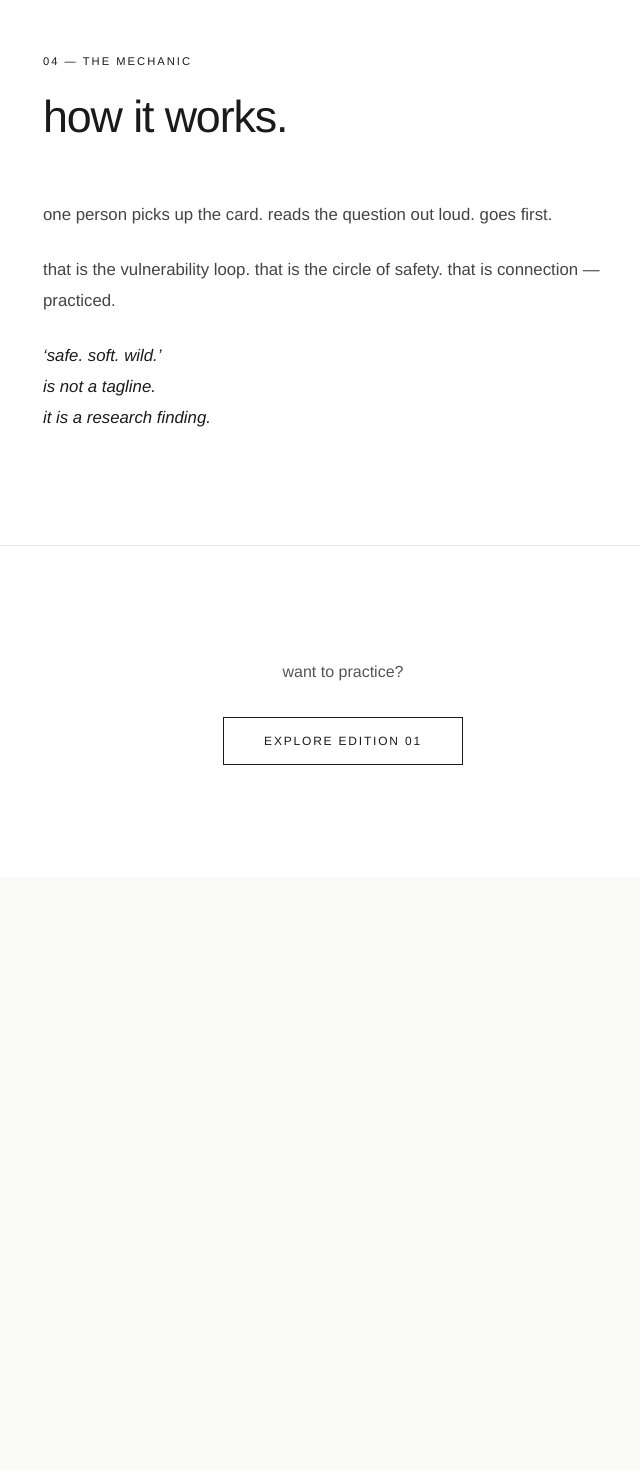
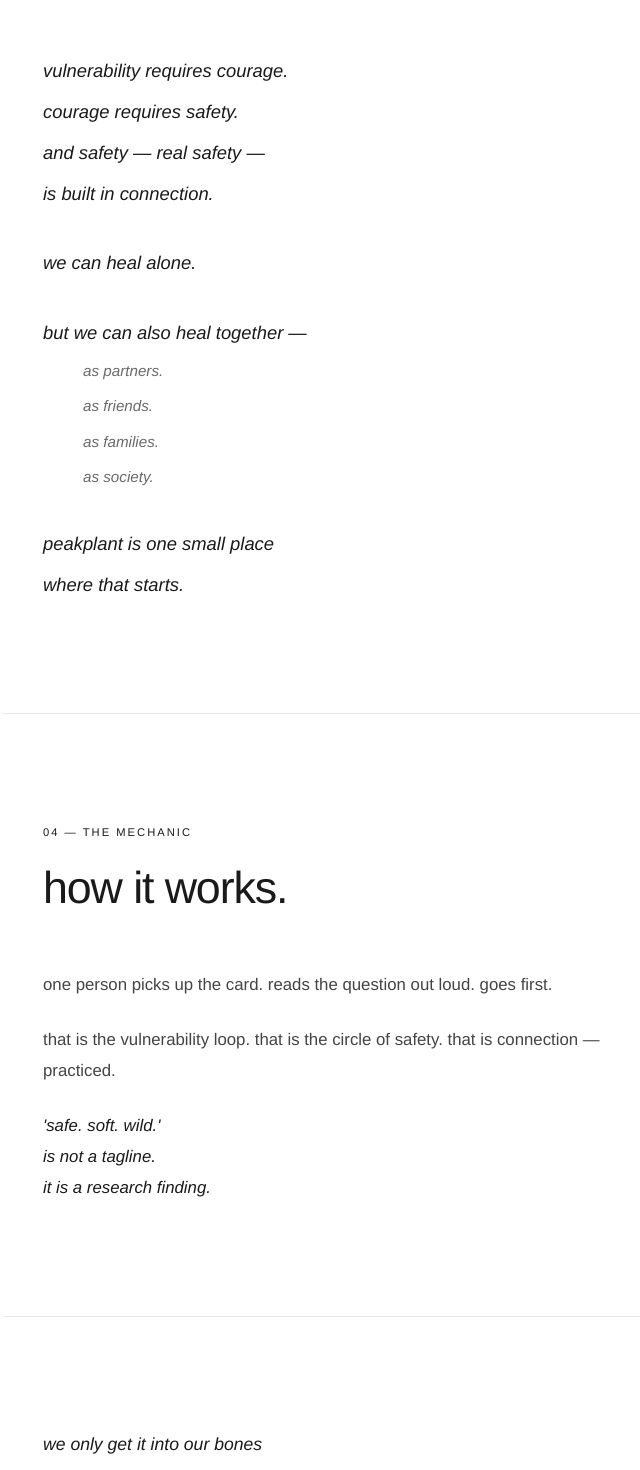
Before and after one commit to aliciafrommann-creator/PeakPlant, a Next.js app: page /philosophy in a window 1280 px wide. Shown: the part 2720-4190 px from the top of the page, without its empty margins (297-937 px from the left). Before the commit the page ends 3597 px from the top, so only its background shows below. Built offline with nearby package versions, Linux system fonts and the light colour scheme.

Commit message:
add philosophy sections 03b+05b, journal banner, shop fixes, cursor dark-bg detection

```diff
--- a/app/philosophy/page.tsx
+++ b/app/philosophy/page.tsx
@@ -94,7 +94,7 @@ export default function PhilosophyPage() {
                 style={{ display: 'flex', flexDirection: 'column', gap: '1.5rem', borderTop: '1px solid #e8e8e8', paddingTop: '2rem' }}
               >
                 <p style={{ fontSize: '0.6rem', letterSpacing: '0.18em', textTransform: 'uppercase', opacity: 0.45 }}>{r.name}</p>
-                <p style={{ fontSize: '1rem', lineHeight: 1.8, color: '#444', fontStyle: 'italic', fontWeight: 300 }}>“{r.quote}”</p>
+                <p style={{ fontSize: '1rem', lineHeight: 1.8, color: '#444', fontStyle: 'italic', fontWeight: 300 }}>"{r.quote}"</p>
               </motion.div>
             ))}
           </div>
@@ -128,6 +128,49 @@ export default function PhilosophyPage() {
         </motion.div>
       </section>
 
+      {/* Section 03b — It requires courage */}
+      <section style={{ borderTop: '1px solid #e8e8e8', padding: '7rem 2.5rem', maxWidth: 680, margin: '0 auto' }}>
+        <motion.div
+          initial={{ opacity: 0, y: 20 }} whileInView={{ opacity: 1, y: 0 }} viewport={{ once: true }}
+          transition={{ duration: 1, ease: [0.16, 1, 0.3, 1] }}
+          style={{ display: 'flex', flexDirection: 'column', gap: '0.6rem' }}
+        >
+          {[
+            { text: 'vulnerability requires courage.', indent: false, small: false },
+            { text: 'courage requires safety.', indent: false, small: false },
+            { text: 'and safety — real safety —', indent: false, small: false },
+            { text: 'is built in connection.', indent: false, small: false },
+            { text: '', indent: false, small: false },
+            { text: 'we can heal alone.', indent: false, small: false },
+            { text: '', indent: false, small: false },
+            { text: 'but we can also heal together —', indent: false, small: false },
+            { text: 'as partners.', indent: true, small: true },
+            { text: 'as friends.', indent: true, small: true },
+            { text: 'as families.', indent: true, small: true },
+            { text: 'as society.', indent: true, small: true },
+            { text: '', indent: false, small: false },
+            { text: 'peakplant is one small place', indent: false, small: false },
+            { text: 'where that starts.', indent: false, small: false },
+          ].map((line, i) =>
+            line.text === '' ? (
+              <div key={i} style={{ height: '1.2rem' }} />
+            ) : (
+              <p key={i} style={{
+                fontSize: line.small ? '0.95rem' : '1.15rem',
+                lineHeight: 1.7,
+                color: '#1A1A1A',
+                fontWeight: 300,
+                fontStyle: 'italic',
+                paddingLeft: line.indent ? '2.5rem' : 0,
+                opacity: line.indent ? 0.65 : 1,
+              }}>
+                {line.text}
+              </p>
+            )
+          )}
+        </motion.div>
+      </section>
+
       {/* Section 4 — Mechanic */}
       <section style={{ borderTop: '1px solid #e8e8e8', padding: '7rem 2.5rem', maxWidth: 680, margin: '0 auto' }}>
         <motion.p
@@ -149,8 +192,54 @@ export default function PhilosophyPage() {
           <p style={{ fontSize: '1.05rem', lineHeight: 1.85, color: '#444', fontWeight: 300 }}>one person picks up the card. reads the question out loud. goes first.</p>
           <p style={{ fontSize: '1.05rem', lineHeight: 1.85, color: '#444', fontWeight: 300 }}>that is the vulnerability loop. that is the circle of safety. that is connection — practiced.</p>
           <p style={{ fontSize: '1.05rem', lineHeight: 1.85, color: '#1A1A1A', fontStyle: 'italic' }}>
-            ‘safe. soft. wild.’<br />is not a tagline.<br />it is a research finding.
+            'safe. soft. wild.'<br />is not a tagline.<br />it is a research finding.
           </p>
+        </motion.div>
+      </section>
+
+      {/* Section 05b — poem, no label */}
+      <section style={{ borderTop: '1px solid #e8e8e8', padding: '7rem 2.5rem', maxWidth: 680, margin: '0 auto' }}>
+        <motion.div
+          initial={{ opacity: 0, y: 20 }} whileInView={{ opacity: 1, y: 0 }} viewport={{ once: true }}
+          transition={{ duration: 1, ease: [0.16, 1, 0.3, 1] }}
+          style={{ display: 'flex', flexDirection: 'column', gap: '0.6rem' }}
+        >
+          {[
+            { text: 'we only get it into our bones', indent: false },
+            { text: 'through practice.', indent: false },
+            { text: '', indent: false },
+            { text: 'not every conversation is easy.', indent: false },
+            { text: 'not every question will feel safe.', indent: false },
+            { text: 'not every silence will be comfortable.', indent: false },
+            { text: '', indent: false },
+            { text: 'but that is where the skill lives.', indent: false },
+            { text: 'in the discomfort.', indent: true },
+            { text: 'in the choosing to stay.', indent: true },
+            { text: 'in the trying again.', indent: true },
+            { text: '', indent: false },
+            { text: 'intimacy is not a destination.', indent: false },
+            { text: 'it is a practice.', indent: false },
+            { text: '', indent: false },
+            { text: 'and like all practice —', indent: false },
+            { text: 'it shows up', indent: false },
+            { text: 'everywhere.', indent: false },
+          ].map((line, i) =>
+            line.text === '' ? (
+              <div key={i} style={{ height: '1.2rem' }} />
+            ) : (
+              <p key={i} style={{
+                fontSize: '1.1rem',
+                lineHeight: 1.75,
+                color: '#1A1A1A',
+                fontWeight: 300,
+                fontStyle: 'italic',
+                paddingLeft: line.indent ? '2.5rem' : 0,
+                opacity: line.indent ? 0.6 : 1,
+              }}>
+                {line.text}
+              </p>
+            )
+          )}
         </motion.div>
       </section>
 
--- a/components/CursorEffect.tsx
+++ b/components/CursorEffect.tsx
@@ -1,12 +1,31 @@
 'use client'
 import { motion, useMotionValue, useSpring } from 'framer-motion'
 import { useEffect, useState } from 'react'
+
+function getBgLuminance(x: number, y: number): 'dark' | 'light' {
+  const el = document.elementFromPoint(x, y)
+  if (!el) return 'light'
+  let current: Element | null = el
+  while (current && current !== document.documentElement) {
+    const bg = window.getComputedStyle(current).backgroundColor
+    const m = bg.match(/rgba?\((\d+),\s*(\d+),\s*(\d+)/)
+    if (m) {
+      const r = +m[1], g = +m[2], b = +m[3]
+      const lum = 0.299 * r + 0.587 * g + 0.114 * b
+      if (lum < 80) return 'dark'
+      if (lum > 180) return 'light'
+    }
+    current = current.parentElement
+  }
+  return 'light'
+}
 
 export function CursorEffect() {
   const mx = useMotionValue(-200)
   const my = useMotionValue(-200)
   const [hovered, setHovered] = useState(false)
   const [isPointer, setIsPointer] = useState(false)
+  const [onDark, setOnDark] = useState(false)
 
   const x = useSpring(mx, { stiffness: 80, damping: 20 })
   const y = useSpring(my, { stiffness: 80, damping: 20 })
@@ -18,6 +37,7 @@ export function CursorEffect() {
     const move = (e: MouseEvent) => {
       mx.set(e.clientX)
       my.set(e.clientY)
+      setOnDark(getBgLuminance(e.clientX, e.clientY) === 'dark')
     }
     const over = (e: MouseEvent) => {
       const el = e.target as HTMLElement
@@ -33,6 +53,8 @@ export function CursorEffect() {
   }, [mx, my])
 
   if (!isPointer) return null
+
+  const baseColor = onDark ? 'var(--edition-white)' : '#1A1A1A'
 
   return (
     <motion.div
@@ -53,7 +75,7 @@ export function CursorEffect() {
       }}
       animate={{
         fontSize: hovered ? '26px' : '13px',
-        color: hovered ? 'var(--edition-pink)' : '#1A1A1A',
+        color: hovered ? 'var(--edition-pink)' : baseColor,
         rotate: hovered ? 15 : 0,
         opacity: hovered ? 1 : 0.75,
       }}
```
Also changed, not shown: app/journal/page.tsx (+8 -0 lines).
